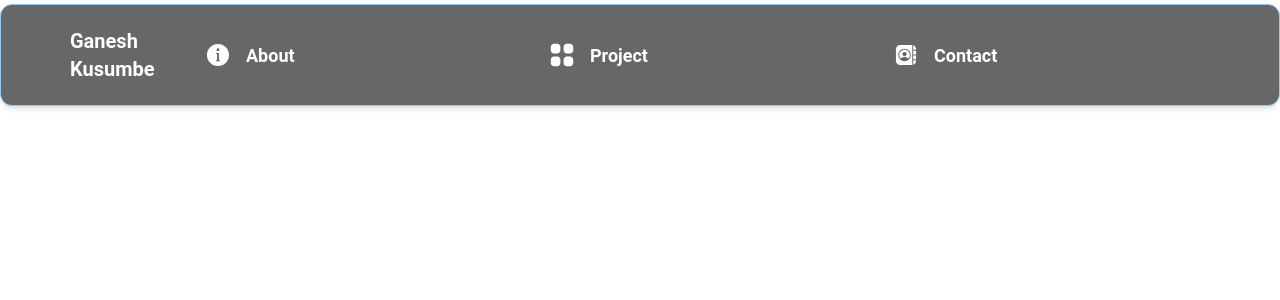
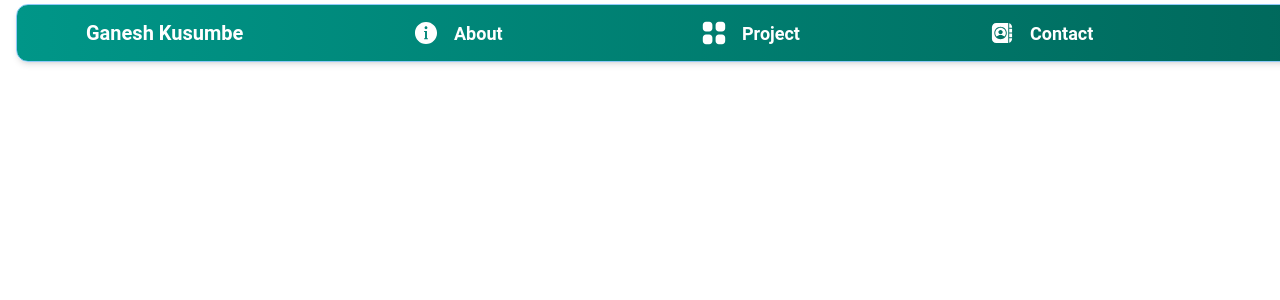
Before and after one commit to gkusumbe7/personal-portfolio-gk, a React (Vite) app: page /Contact in a window 1280 px wide. Shown: the top 300 px of the page. Built offline with nearby package versions, Linux system fonts and the light colour scheme.

Commit message:
added code

```diff
--- a/src/component/About.jsx
+++ b/src/component/About.jsx
@@ -26,10 +26,10 @@ function About() {
     <>
       {" "}
       <main className="pt-24 pb-0 px-10">
-      <Card className="bg-gradient-to-b from-cyan-200 to-cyan-400 flex flex-col-reverse md:flex-row  gap-10 md:gap-5 p-5 my-2 lg:my-auto">
-      <Card className="text-wrap md:mx-auto">
+      <Card className="bg-gradient-to-b from-cyan-200 to-cyan-400 flex flex-col-reverse md:flex-row  gap-10  md:gap-5 p-5 my-2 lg:my-auto">
+      <Card className="text-wrap md:mx-auto bg-gradient-to-r from-gray-50 to-gray-100">
         <CardBody>
-          <Typography variant="h5" color="blue-gray" className="mb-2">
+          <Typography variant="h5" color="blue-gray" className=" mb-2">
             UI/UX Review Check
           </Typography>
           <Typography>
--- a/src/component/NavBar.jsx
+++ b/src/component/NavBar.jsx
@@ -17,13 +17,13 @@ export default function NavBar() {
   }, []);
 
   const navList = (
-    <div>
-        <ul className="mb-4 flex flex-col gap-12  md:mb-0 md:mt-0 md:flex-row md:items-center md:gap-6">
+    <div className="">
+        <ul className="mb-4  flex flex-col gap-12   md:mb-0 md:mt-0 md:flex-row  md:items-center">
             <Typography
             as="li"
             variant="small"
             color="blue-gray"
-            className="flex items-center hover:bg-blue-gray-300 w-80 rounded-lg gap-x-2 p-1 font-medium lg:text-[18px]"    >
+            className="flex items-center hover:bg-blue-gray-300 w-60 rounded-lg gap-x-2 p-1 font-medium lg:text-[18px]"    >
             <svg
             xmlns="http://www.w3.org/2000/svg"
             x="0px"
@@ -43,7 +43,7 @@ export default function NavBar() {
         as="li"
         variant="small"
         color="blue-gray"
-        className="flex items-center hover:bg-blue-gray-300 w-80 rounded-lg gap-x-2 p-1 font-medium lg:text-[18px]"
+        className="flex items-center hover:bg-blue-gray-300 w-60 rounded-lg gap-x-2 p-1 font-medium lg:text-[18px]"
       >
         <svg
           width="24"
@@ -65,7 +65,7 @@ export default function NavBar() {
         as="li"
         variant="small"
         color="blue-gray"
-        className="flex items-center hover:bg-blue-gray-300 w-80 rounded-lg gap-x-2 p-1 font-medium lg:text-[18px]"
+        className="flex items-center hover:bg-blue-gray-300 w-60 rounded-lg gap-x-2 p-1 font-medium lg:text-[18px]"
       >
         <svg
           xmlns="http://www.w3.org/2000/svg"
@@ -87,7 +87,7 @@ export default function NavBar() {
   );
 
   return (
-    <Navbar className="fixed z-50 w-full mt-1  py-2 lg:px-8 lg:py-4 border-blue-200 bg-gray-800">
+    <Navbar className="fixed z-50 w-full md:mx-4 mt-1  py-2 lg:px-8 lg:py-2 border-blue-200 bg-gradient-to-r from-teal-500 to-teal-800">
       <div className="container mx-auto flex items-center justify-between">
         <Typography
           as="a"
```
